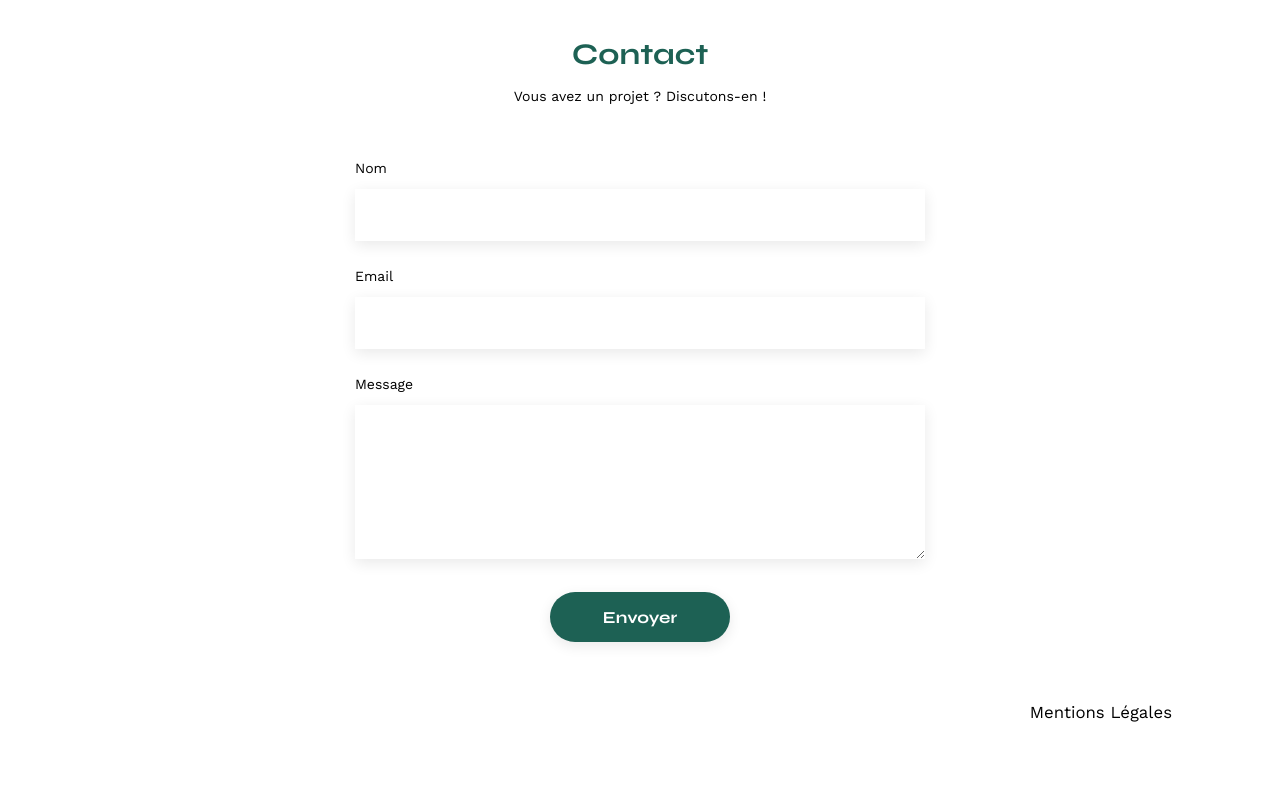
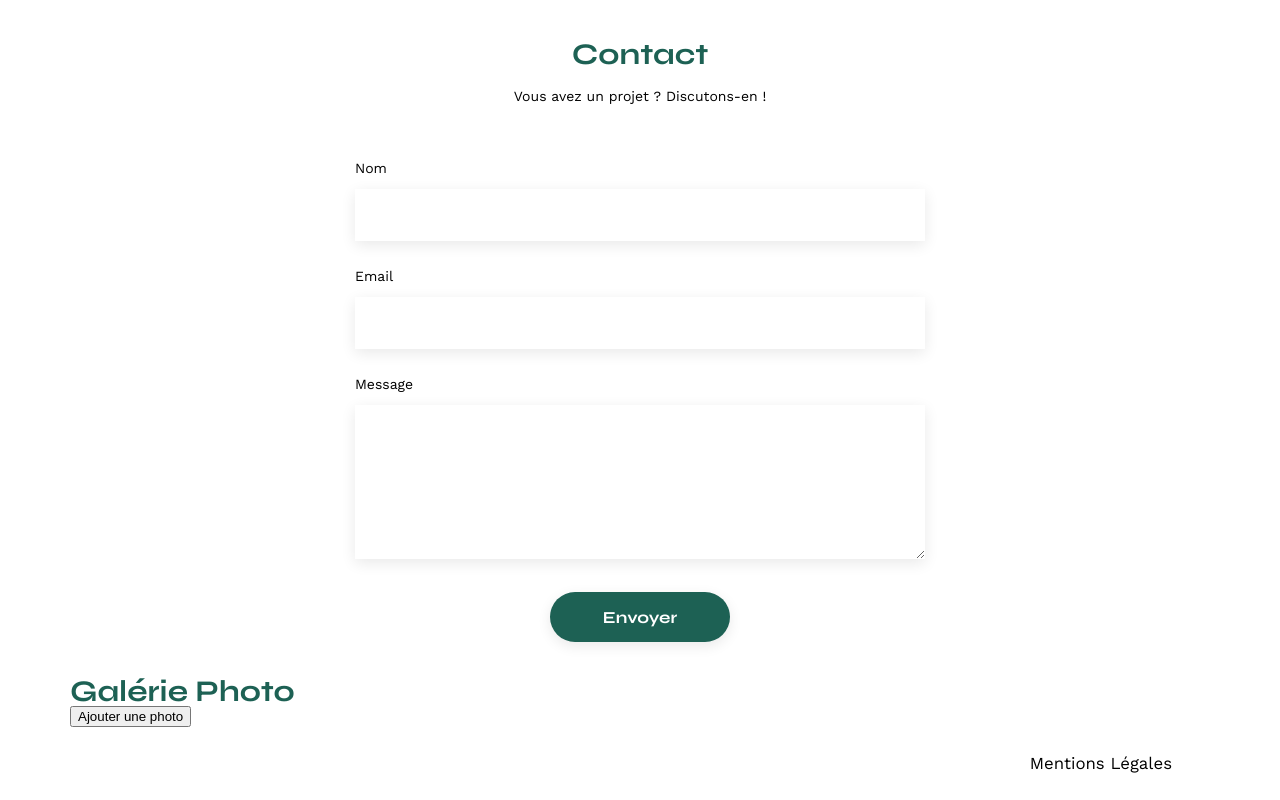
Before and after one commit to Temple79/Project-3-Code, a plain HTML site: page FrontEnd/index.html in a window 1280 px wide. Shown: the part 2692-3492 px from the top of the page. Before the commit the page ends 3441 px from the top, so only its background shows below. Drawn offline with nearby package versions, Linux system fonts and the light colour scheme; no server answers.

Commit message:
Creation Modal Basic

```diff
--- a/FrontEnd/index.html
+++ b/FrontEnd/index.html
@@ -96,6 +96,13 @@
 			<input type="submit" value="Envoyer">
 		</form>
 	</section>
+	<div id="overlay"></div>
+	<div id="modal" class="modal" >
+		<div class="modal_Wraper">
+			<h2 id="modalHeader">Galérie Photo</h2>
+			<button id="modalAjouter">Ajouter une photo</button>
+		</div>
+	</div>
 </main>
 
 <footer>
@@ -108,6 +115,7 @@
 <script src="./js/api.js" defer></script>
 <script src="./js/filter.js" defer></script>
 <script src="./js/gallery.js" defer></script>
+<script src="./js/modal.js" defer></script>
 <script src="./js/index.js" defer></script>
 </body>
 </html>
--- a/FrontEnd/js/login.js
+++ b/FrontEnd/js/login.js
@@ -39,6 +39,5 @@ async function login (email, password) {
     } else {
         localStorage.clear()
     }
-    console.log(result)
-    console.log(localStorage)
+
 }
```
